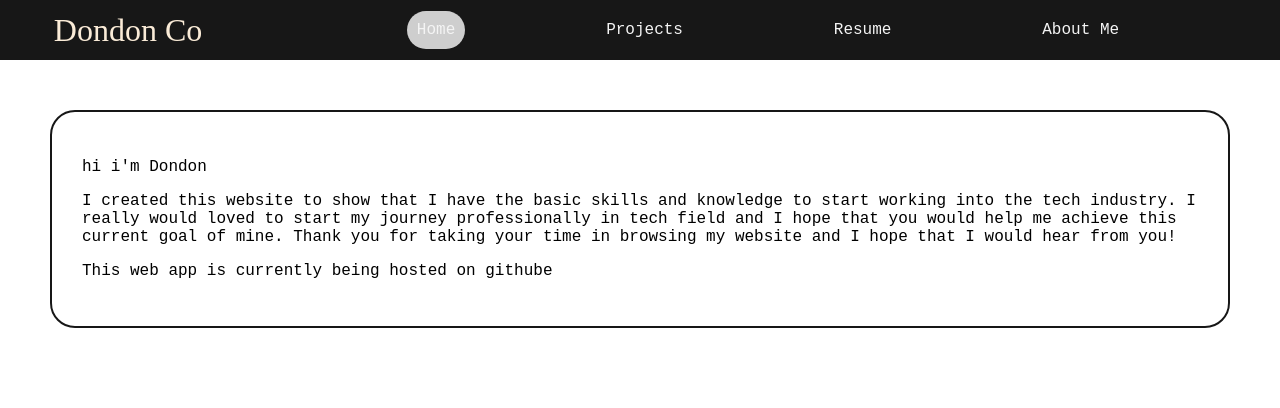
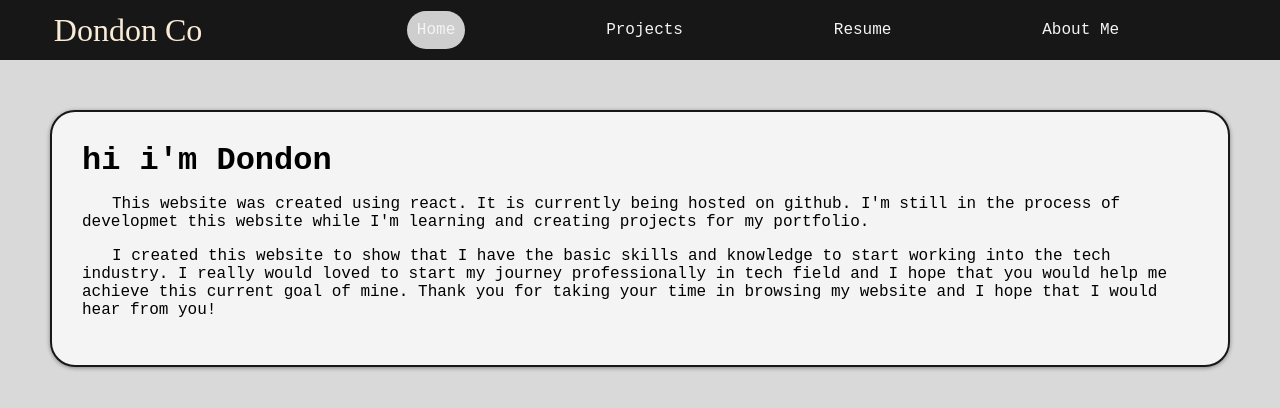
Before and after one commit to dondonco/dondon-co, a React (Create React App) app: page / in a window 1280 px wide. Shown: the top 408 px of the page. Built offline with nearby package versions, Linux system fonts and the light colour scheme.

Commit message:
made changes to the portfolio

```diff
--- a/src/AboutMe.css
+++ b/src/AboutMe.css
@@ -77,4 +77,11 @@ h6 {
     display: flex;
     flex-direction: column;
   }
+
+  .aboutMe__leftSide {
+    margin: 20px 30px 10px;
+  }
+  .aboutMe__rightSide {
+    margin: 10px 30px 30px;
+  }
 }
--- a/src/Home.css
+++ b/src/Home.css
@@ -1,15 +1,22 @@
+.home {
+  background: rgba(0, 0, 0, 0.15);
+  height: 100vh;
+}
 .container {
   display: flex;
-}
-
-.container__left {
 }
 
 .container__right {
   margin: 50px;
   padding: 30px;
   border: 2px solid #171717;
+  box-shadow: 0 1px 4px rgba(0, 0, 0, 0.4);
   border-radius: 25px;
+  background: #f4f4f4;
+}
+
+.container__right > p {
+  text-indent: 30px;
 }
 
 @media (max-width: 900px) {
--- a/src/Home.js
+++ b/src/Home.js
@@ -9,9 +9,14 @@ const Home = () => {
 
                 </div>
                 <div className="container__right">
-                    <p className="greetings">hi i'm Dondon</p>
-                    <p>I created this website to show that I have the basic skills and knowledge to start working into the tech industry. I really would loved to start my journey professionally in tech field and I hope that you would help me achieve this current goal of mine. Thank you for taking your time in browsing my website and I hope that I would hear from you!</p>
-                    <p>This web app is currently being hosted on githube</p>
+                    <h1 className="greetings">hi i'm Dondon</h1>
+                    <p>
+                        This website was created using react. It is currently being hosted on github. I'm still in the process of developmet this website while I'm learning and creating projects for my portfolio.
+                    </p>
+                    <p>
+                        I created this website to show that I have the basic skills and knowledge to start working into the tech industry. I really would loved to start my journey professionally in tech field and I hope that you would help me achieve this current goal of mine. Thank you for taking your time in browsing my website and I hope that I would hear from you!
+                    </p>
+
                 </div>
             </div>
         </div>
```
